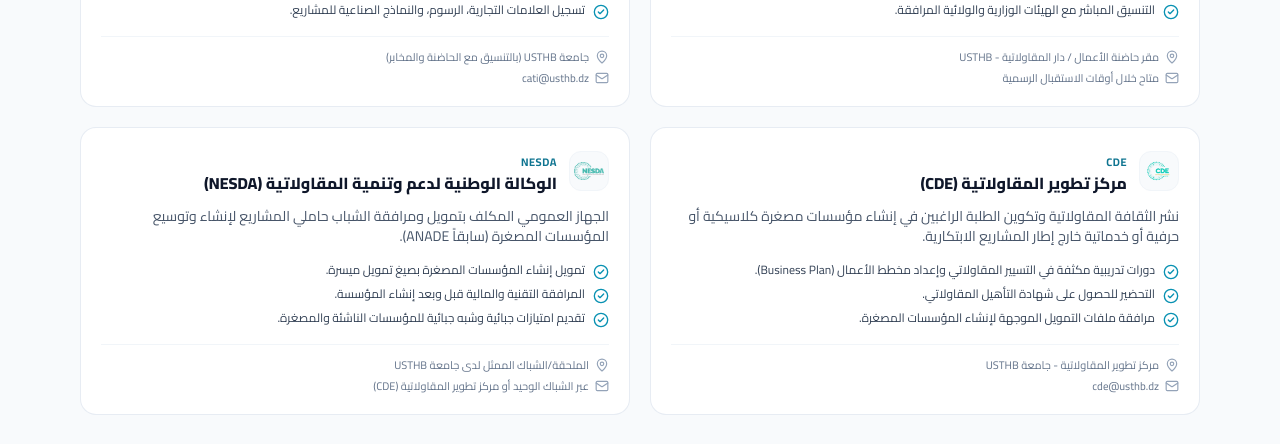
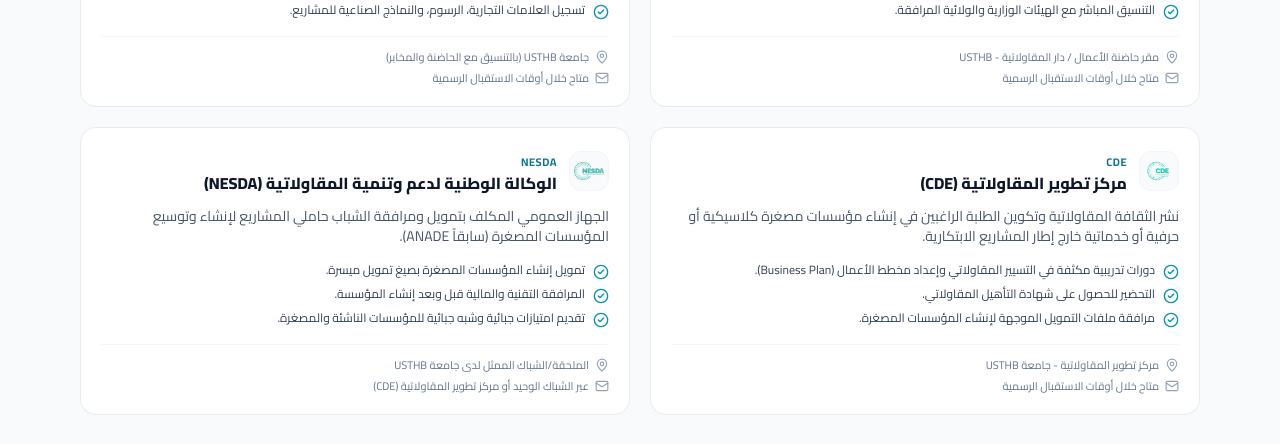
Before and after one commit to lbourennaneadm/usthb-guide, a plain HTML site: page services.html in a window 1280 px wide. Shown: the part 445-889 px from the top of the page. Drawn offline with nearby package versions, Linux system fonts and the light colour scheme.

Commit message:
Add files via upload

```diff
--- a/services.html
+++ b/services.html
@@ -243,9 +243,9 @@
           en: "USTHB (In coordination with the incubator and laboratories)"
         },
         contact: {
-          ar: "cati@usthb.dz",
-          fr: "cati@usthb.dz",
-          en: "cati@usthb.dz"
+           ar: "متاح خلال أوقات الاستقبال الرسمية",
+          fr: "Disponible durant les horaires officiels de réception",
+          en: "Available during official reception hours"
         }
       },
       {
@@ -286,9 +286,9 @@
           en: "Entrepreneurship Development Center - USTHB"
         },
         contact: {
-          ar: "cde@usthb.dz",
-          fr: "cde@usthb.dz",
-          en: "cde@usthb.dz"
+          ar: "متاح خلال أوقات الاستقبال الرسمية",
+          fr: "Disponible durant les horaires officiels de réception",
+          en: "Available during official reception hours"
         }
       },
       {
```
